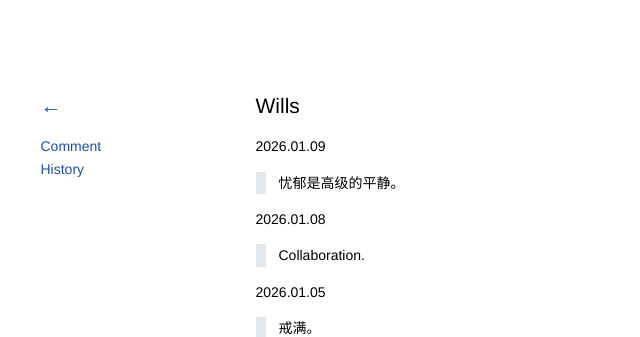
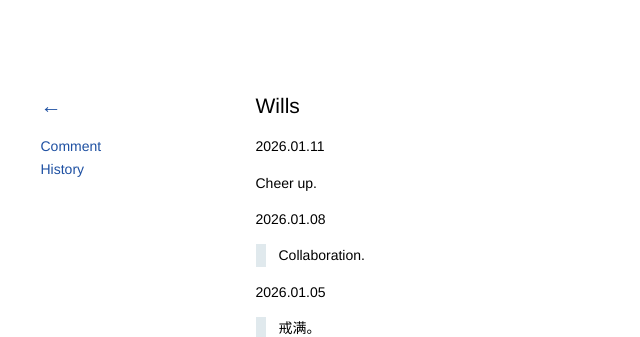
Before and after one commit to kidlj/awei, a Jekyll site: the page built from _wiki/wills.md, in a window 1280 px wide and 900 px high. Shown: the top 337 px of the window, without its empty margins (92-732 px from the left). Built offline with Jekyll 4.4.1, drawn with Linux system fonts in a browser that asks for light colours.

Commit message:
update wills

```diff
--- a/_wiki/wills.md
+++ b/_wiki/wills.md
@@ -2,9 +2,9 @@
 title: Wills
 ---
 
-2026.01.09
+2026.01.11
 
-> 忧郁是高级的平静。
+Cheer up.
 
 2026.01.08
 
```
